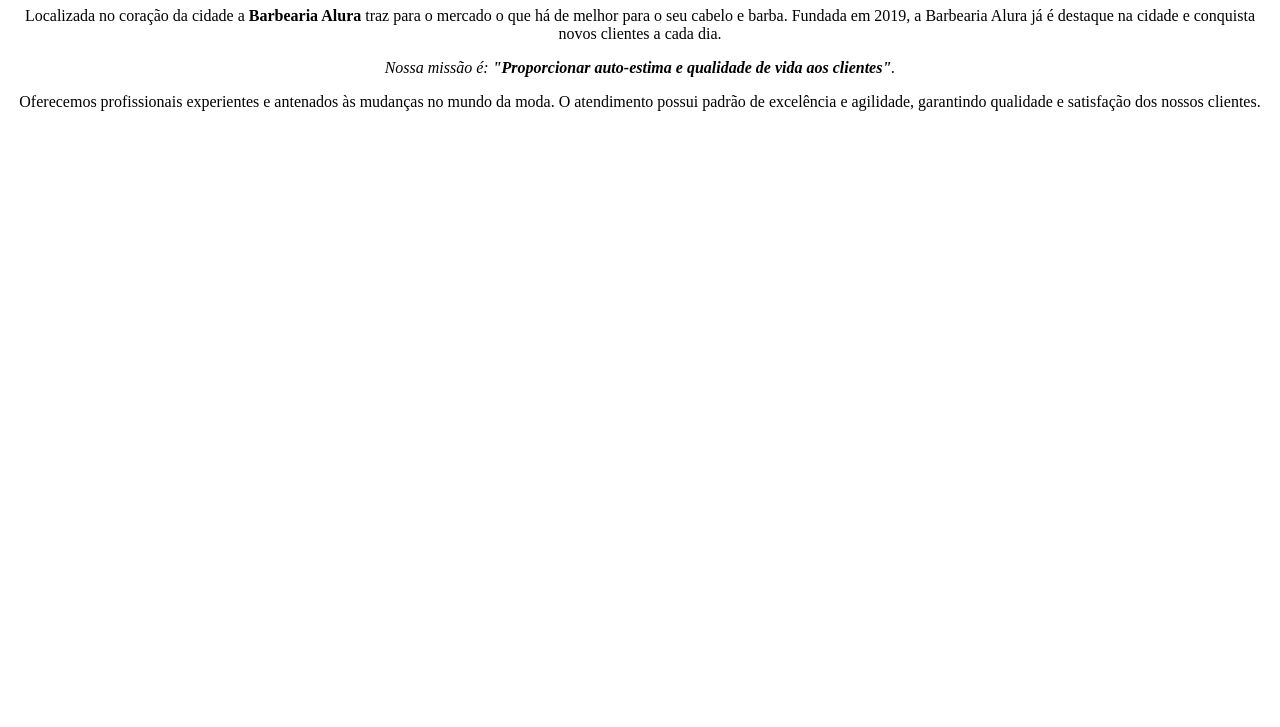
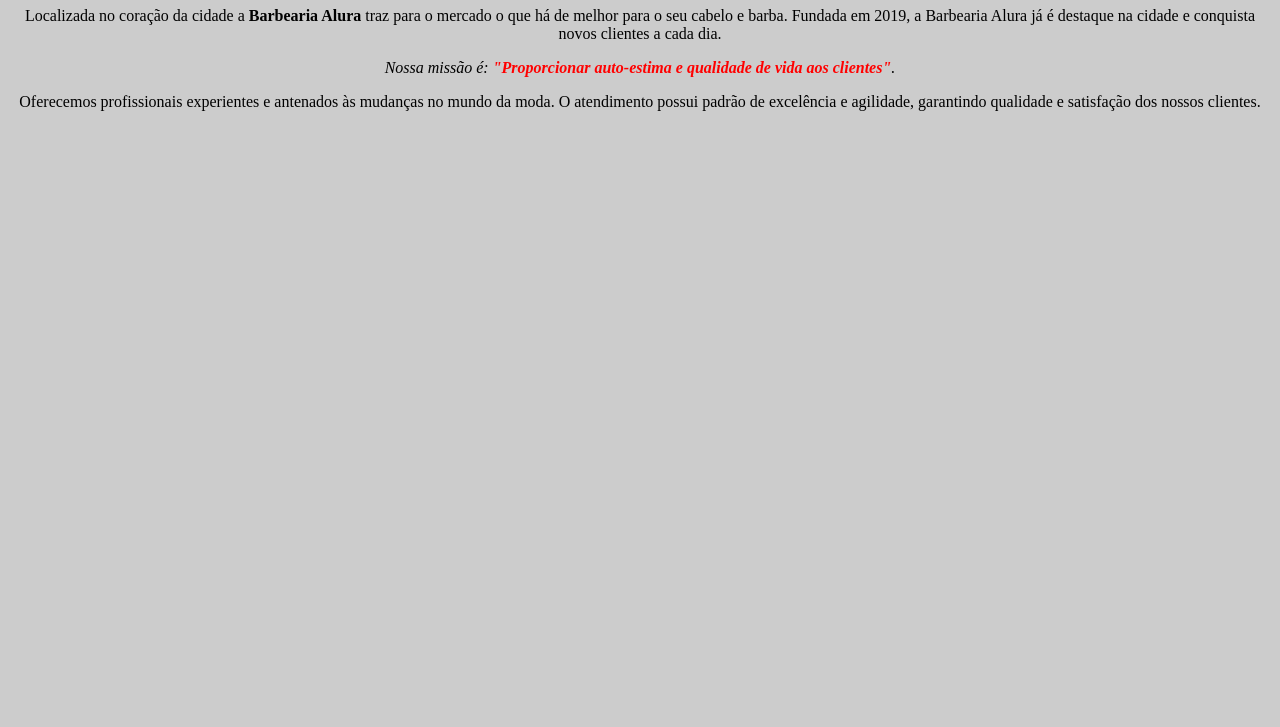
Before and after one commit to yuri-itss/barbearia-alura, a plain HTML site: page index.html in a window 1280 px wide. Shown: the part 73-800 px from the top of the page. Drawn offline with Linux system fonts and the light colour scheme.

Commit message:
Colocando background do site na cor cinza e o texto da missão na cor vermelha

```diff
--- a/assets/css/style.css
+++ b/assets/css/style.css
@@ -1,3 +1,11 @@
+body {
+    background-color: #CCCCCC;
+}
+
 p {
     text-align: center;
 }
+
+em strong {
+    color: red;
+}
```
